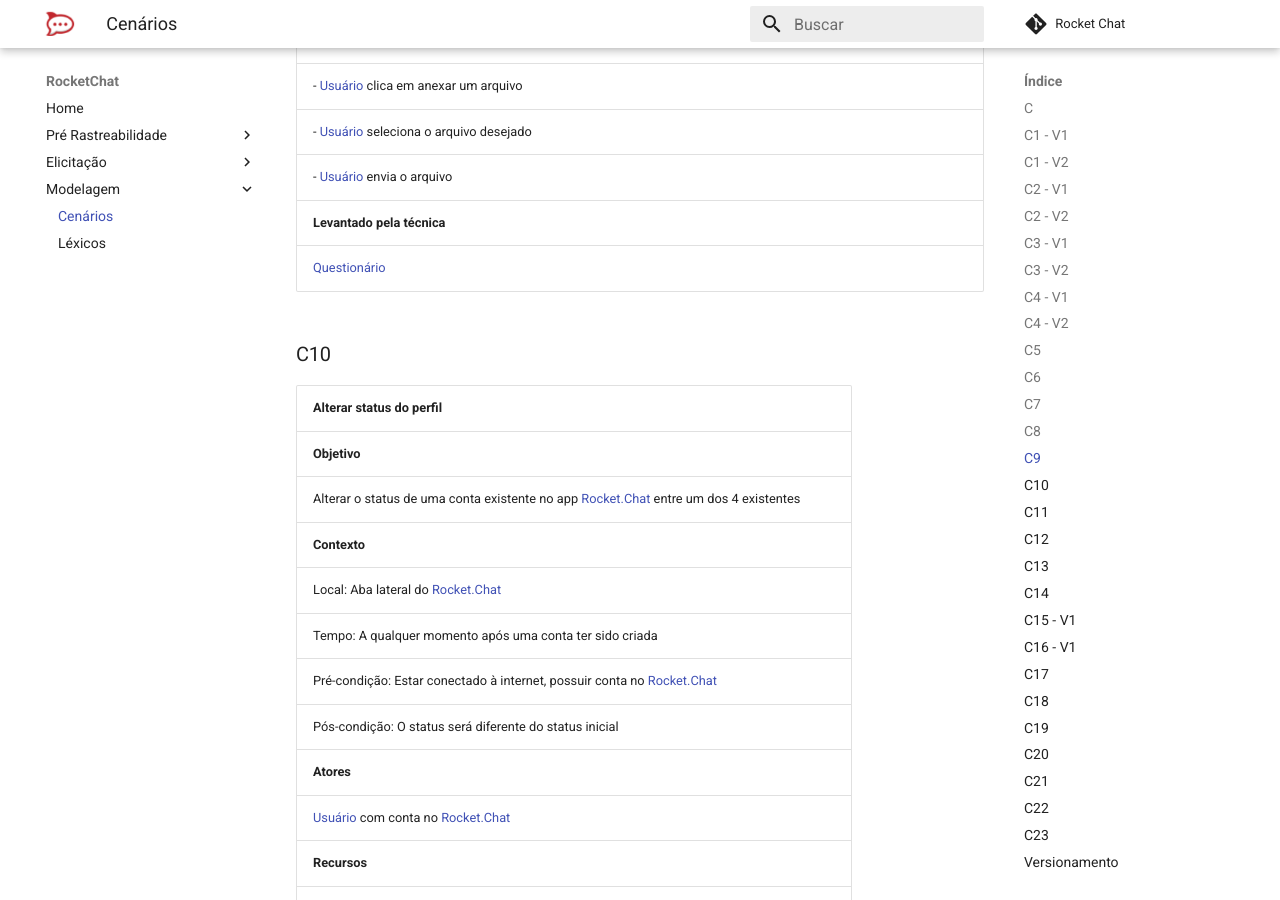
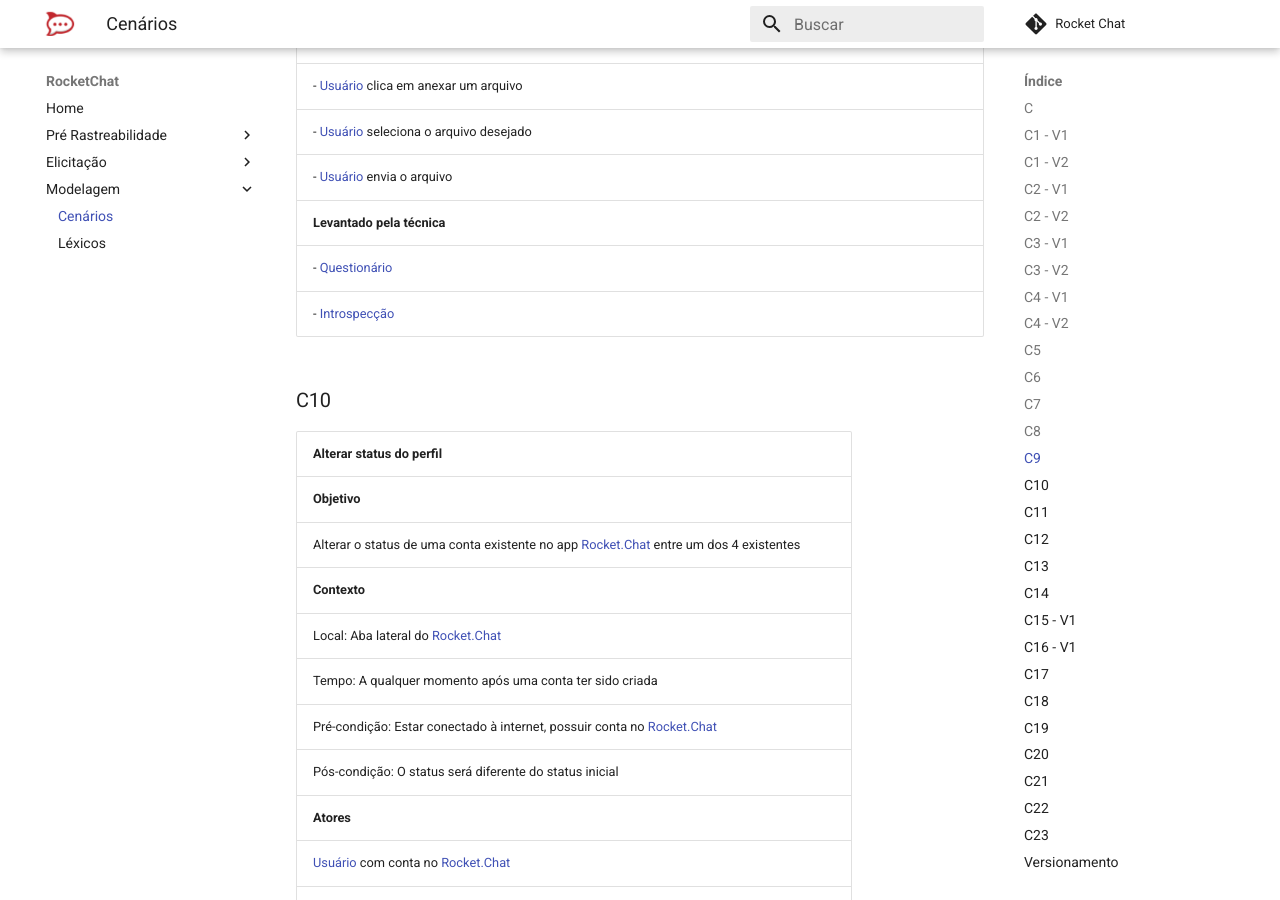
Before and after one commit to MarcosNBJ/2019.1-RocketChat, an MkDocs documentation site: the page built from docs/Modelagem/cenarios.md, in a window 1280 px wide and 900 px high, scrolled down 21224 px. Built offline with MkDocs 1.6.1 and Material for MkDocs 9.7.7, drawn with Linux system fonts in a browser that asks for light colours; comment, search, counter and statistics services are not loaded.

Commit message:
Update cenarios.md

```diff
--- a/docs/Modelagem/cenarios.md
+++ b/docs/Modelagem/cenarios.md
@@ -490,7 +490,9 @@
 |- [Usuário](lexicos.md#l19) seleciona o arquivo desejado|
 |- [Usuário](lexicos.md#l19) envia o arquivo|
 |**Levantado pela técnica**|
-|  [Questionário](../Elicitação/questionario.md)|
+| - [Questionário](../Elicitação/questionario.md)|
+| - [Introspecção](../Elicitação/introspeccao.md) |
+
 
 ### C10
 
```
Also changed, not shown: other parts of docs/Modelagem/cenarios.md (+3 -1 lines).
